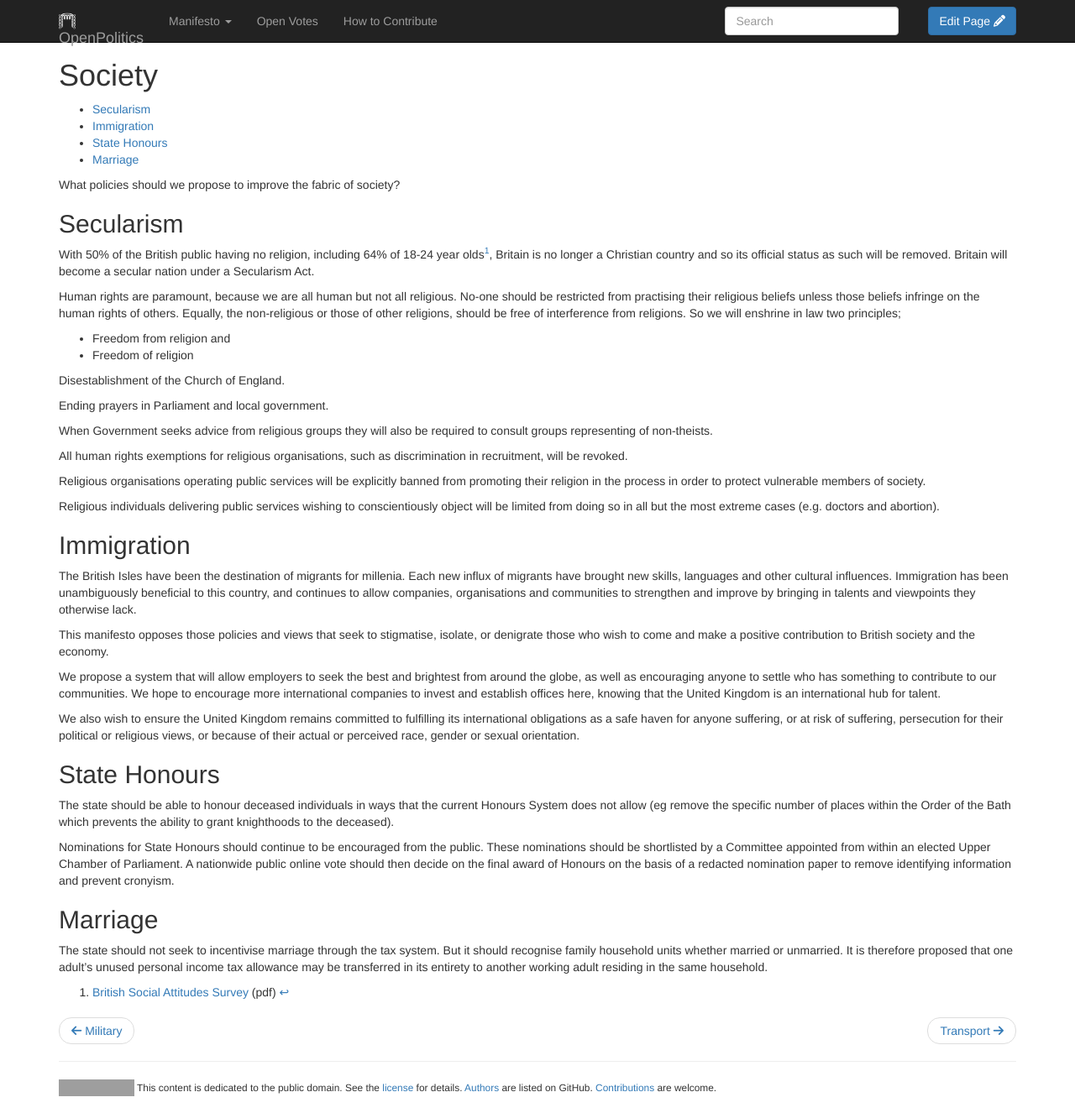
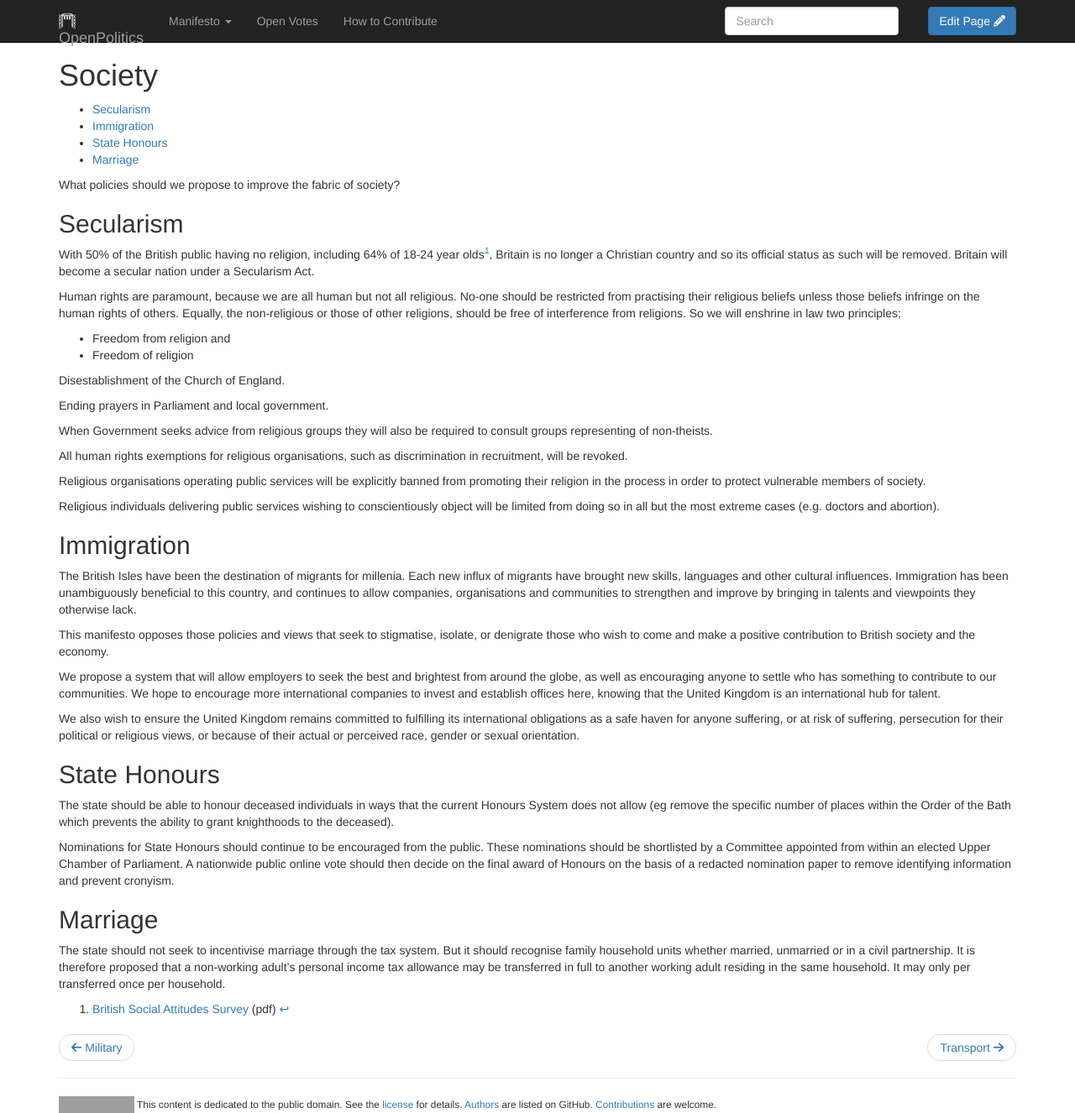
Before and after one commit to openpolitics/manifesto, a Jekyll site: the page built from manifesto/society.md, in a window 1280 px wide and 1326 px high. Shown: the whole window at 84% size. Built offline with Jekyll 4.4.1, drawn with Linux system fonts in a browser that asks for light colours; nearby versions of some CDN libraries; library files that are not in the unit come from our copies; grey boxes are pictures that could not be loaded.

Commit message:
Update society.md

```diff
--- a/manifesto/society.md
+++ b/manifesto/society.md
@@ -48,7 +48,7 @@ Nominations for State Honours should continue to be encouraged from the public.
 
 ## Marriage
 
-The state should not seek to incentivise marriage through the tax system. But it should recognise family household units whether married or unmarried. It is therefore proposed that one adult's unused personal income tax allowance may be transferred in its entirety to another working adult residing in the same household.
+The state should not seek to incentivise marriage through the tax system. But it should recognise family household units whether married, unmarried or in a civil partnership. It is therefore proposed that a non-working adult's personal income tax allowance may be transferred in full to another working adult residing in the same household. It may only per transferred once per household.
 
 
 [^1]: [British Social Attitudes Survey](http://ir2.flife.de/data/natcen-social-research/igb_html/pdf/chapters/BSA28_12Religion.pdf) (pdf)
```
